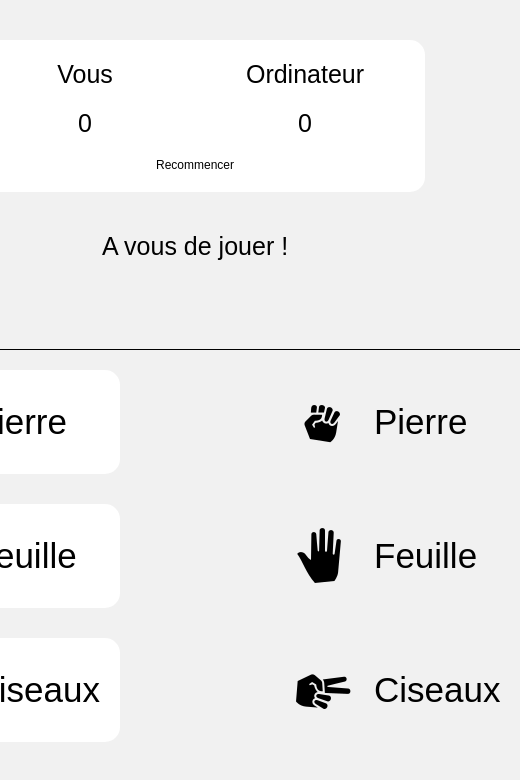
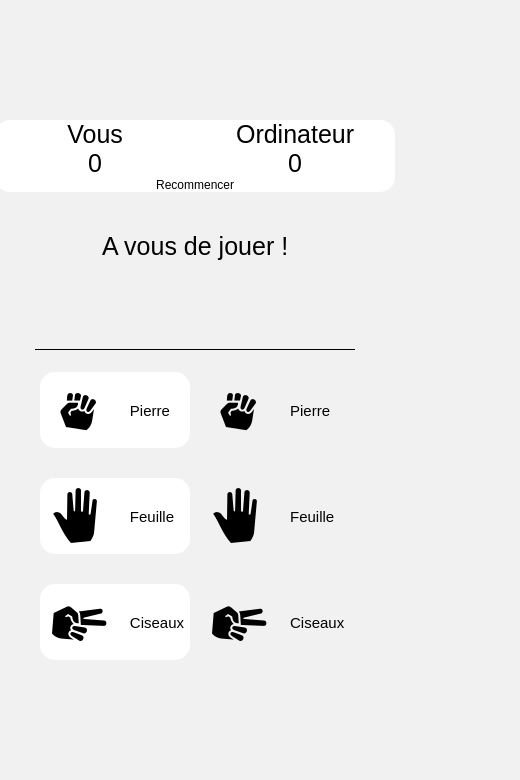
Before and after one commit to gery-guedegbe/Game-Rock-Papper-Scissors, a plain HTML site: page index.html in a window 390 px wide. Shown: the whole page, 520 px wide, since content can reach past the window. Drawn offline with Linux system fonts and the light colour scheme.

Commit message:
Update style.css

```diff
--- a/style.css
+++ b/style.css
@@ -124,11 +124,41 @@
     background-color: var(--secondary);
   }
 
-  /*@media only screen and (max-width: 600px) {
-  body {
+  @media only screen and (max-width: 600px) {
 
-  }
+    body{
+       margin: 0;
+       min-height: 100vh;
+    }
 
+    body .score{
+       margin-top:100px;
+       margin-bottom: 30px;
+       gap: 0;
+       padding: 0;
+    }
+
+    .action {
+
+        margin-top: 10px;
+    }
+
+    .jeu{
+        padding: 2px 5px;
+        gap: 10px;
+    }
+
+    .button{
+        font-size: 15px;
+        padding: 6px;
+    }
+
+    .choix{
+        margin-top: 20px;
+    }
+
+
+}
   .score{
 
   }
```
